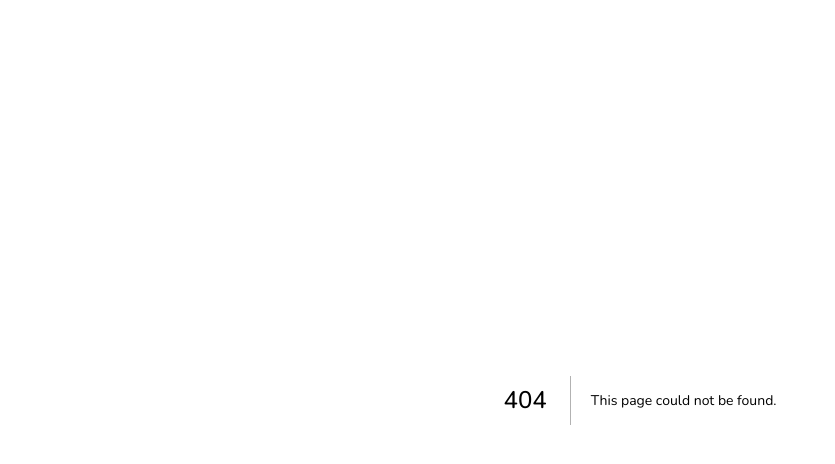
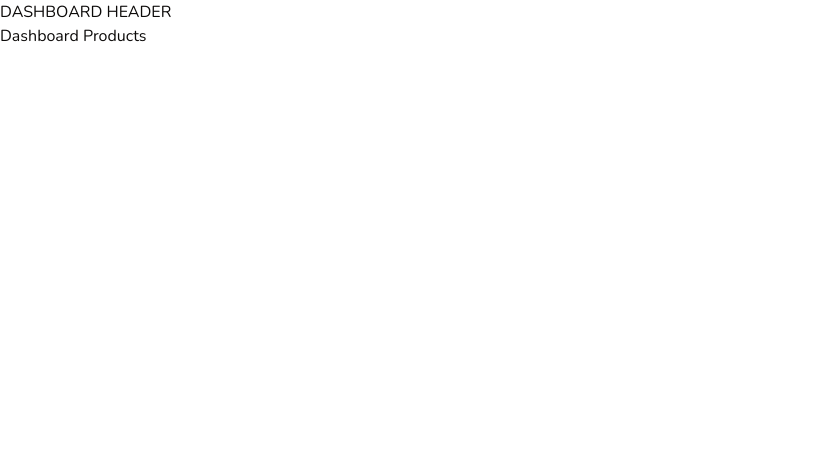
Before and after one commit to WhyGlock/two-pizza, a Next.js app: page /dashboard/products in a window 1280 px wide. Before the commit this address had no page. Shown: the top 464 px of the page, without its empty margins (0-835 px from the left). Built offline with nearby package versions, Linux system fonts and the light colour scheme.

Commit message:
ПОЧИНИЛ!

```diff
--- /dev/null
+++ b/app/(dashboard)/dashboard/page.tsx
@@ -0,0 +1,3 @@
+export default function Dashboard() {
+    return <div>Dashboard</div>;
+}
--- /dev/null
+++ b/app/(dashboard)/dashboard/products/page.tsx
@@ -0,0 +1,3 @@
+export default function DashboardProducts() {
+    return <div>Dashboard Products</div>
+}
--- /dev/null
+++ b/app/(dashboard)/layout.tsx
@@ -0,0 +1,17 @@
+export const metadata = {
+  title: 'Next.js',
+  description: 'Generated by Next.js',
+}
+
+export default function DashboardLayout({
+  children,
+}: {
+  children: React.ReactNode
+}) {
+  return (
+    <html lang="en">
+      DASHBOARD HEADER
+      <body>{children}</body>
+    </html>
+  )
+}
--- /dev/null
+++ b/app/(root)/layout.tsx
@@ -0,0 +1,25 @@
+import type { Metadata } from 'next';
+
+
+import { Header } from '@/components/shared/header';
+
+
+export const metadata: Metadata = {
+  title: 'Create Next App',
+};
+
+
+export default function HomeLayout({
+  children,
+}: Readonly<{
+  children: React.ReactNode;
+}>) {
+  return (
+    <html lang="en">
+        <main className="min-h-screen">
+          <Header />
+          {children}
+        </main>
+    </html>
+  );
+}
--- a/app/page.tsx
+++ b/app/(root)/page.tsx
@@ -25,7 +25,6 @@ export default async function Home() {
 
   return (
     <main className="min-h-screen bg-white rounded-3xl">
-      <Header />
 
       <Container className="mt-5">
         <Title text="Все пиццы" size="lg" className="font-extrabold" />
--- a/app/layout.tsx
+++ b/app/layout.tsx
@@ -1,4 +1,3 @@
-import type { Metadata } from 'next';
 import { Nunito } from 'next/font/google';
 import './globals.css';
 
@@ -8,11 +7,6 @@ const nunito = Nunito({
   weight: ['400', '500', '600', '700', '800', '900'],
 });
 
-export const metadata: Metadata = {
-  title: 'Create Next App',
-  description: 'Generated by create next app',
-};
-
 export default function RootLayout({
   children,
 }: Readonly<{
@@ -20,9 +14,10 @@ export default function RootLayout({
 }>) {
   return (
     <html lang="en">
-      <body className={nunito.variable}>
-        <div>{children}</div>
-      </body>
+        <head>
+            <link data-rh="true" rel="icon" href="/logo.png"/>
+        </head>
+      <body className={nunito.className}>{children}</body>
     </html>
   );
 }
```
Also changed, not shown: app/(root)/@modal/default.tsx (added), app/(root)/product/[id]/page.tsx (renamed from app/product/[id]/page.tsx).
